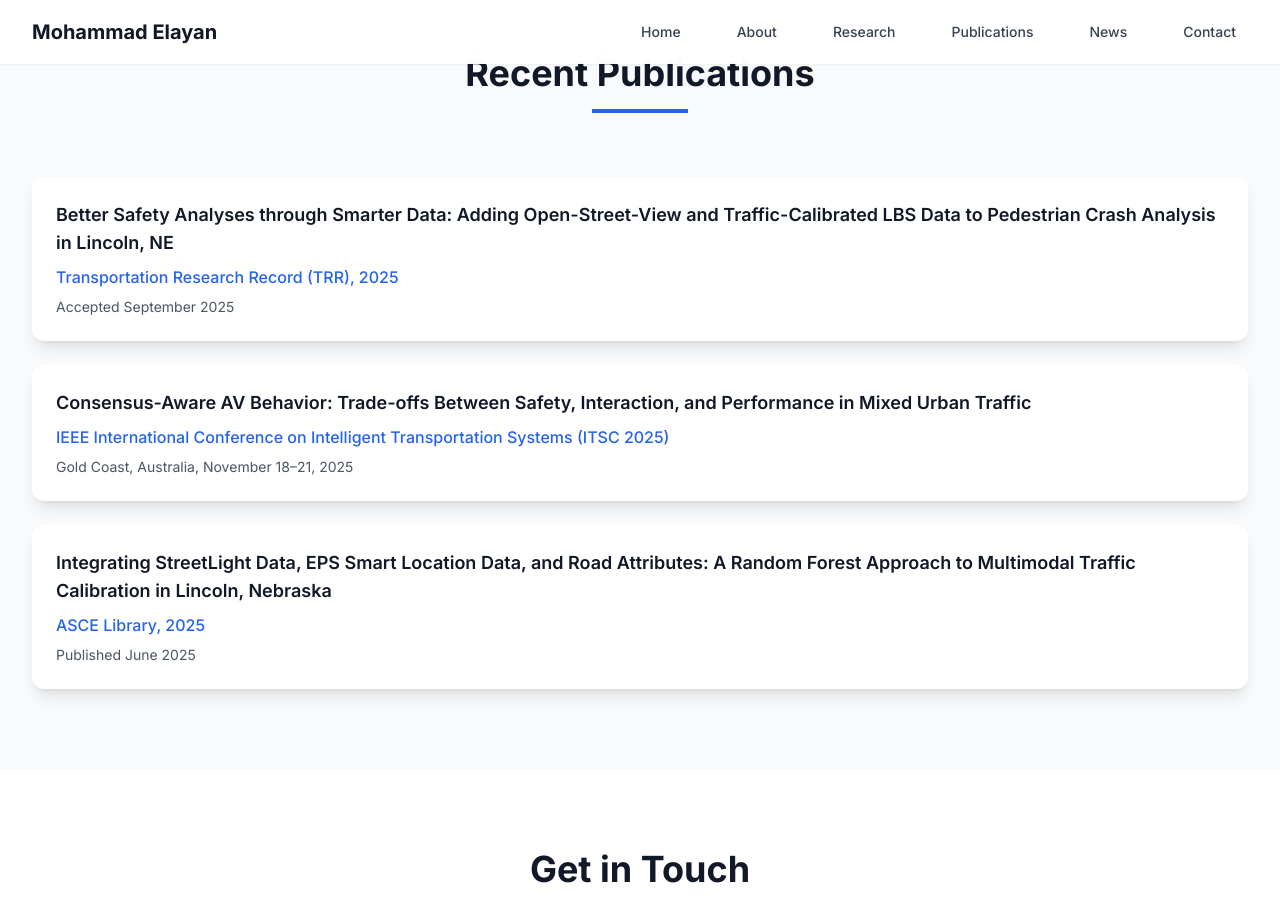
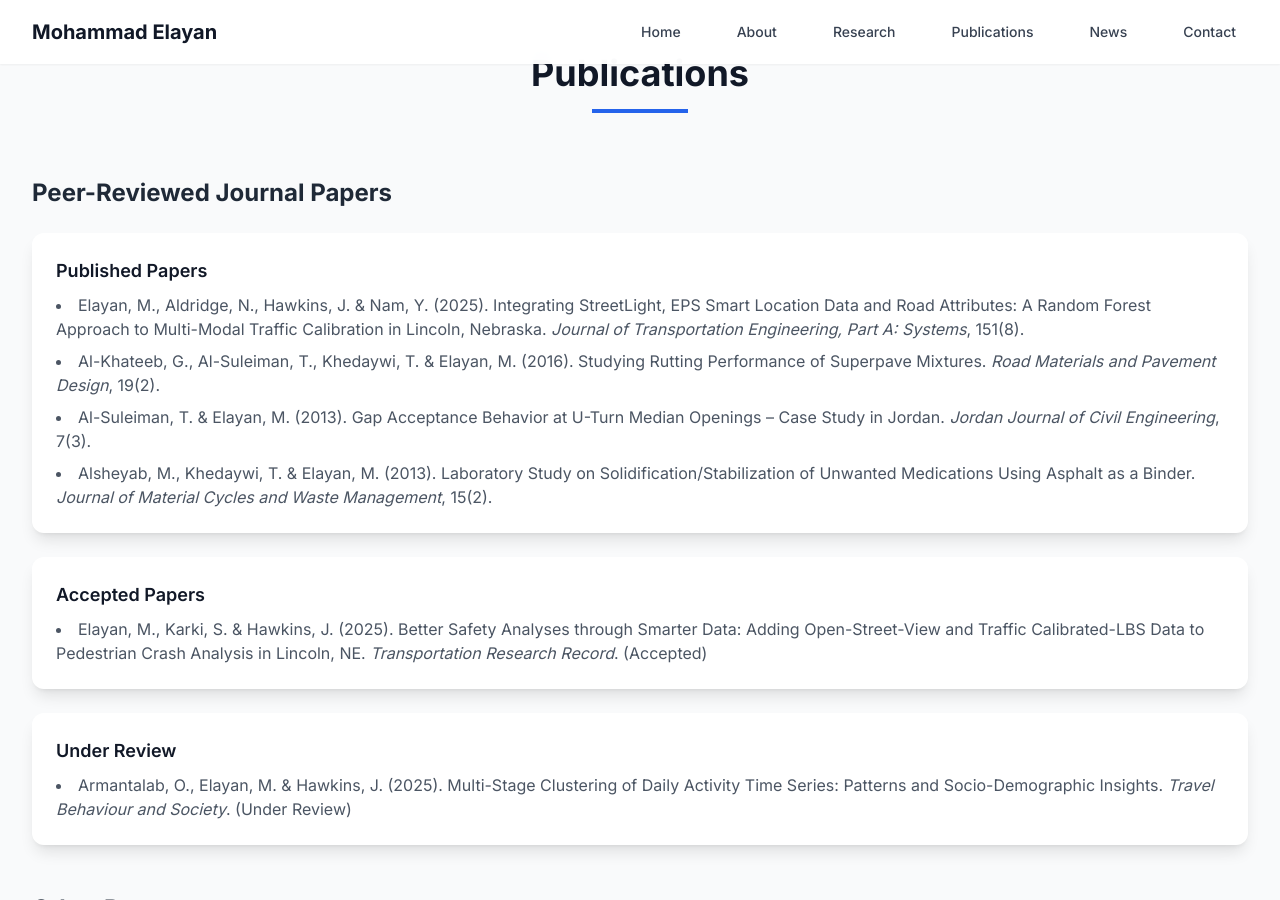
Before and after one commit to mselayan/mselayan.github.io, a Jekyll site: the page index.html, which Jekyll copies as it is, in a window 1280 px wide and 900 px high, scrolled down 4208 px. Built offline with Jekyll 4.4.1, drawn with Linux system fonts in a browser that asks for light colours; nearby versions of some CDN libraries; some of the changed text lies outside the part shown.

Commit message:
Update index.html

```diff
--- a/index.html
+++ b/index.html
@@ -354,26 +354,76 @@
     <section id="publications" class="py-20 bg-gray-50">
         <div class="max-w-7xl mx-auto px-4 sm:px-6 lg:px-8">
             <div class="text-center mb-16">
-                <h2 class="text-4xl font-bold text-gray-900 mb-4">Recent Publications</h2>
+                <h2 class="text-4xl font-bold text-gray-900 mb-4">Publications</h2>
                 <div class="w-24 h-1 bg-blue-600 mx-auto"></div>
             </div>
+
+            <!-- Peer-Reviewed Journal Papers -->
+            <div class="mb-12">
+                <h3 class="text-2xl font-bold text-gray-800 mb-6">Peer-Reviewed Journal Papers</h3>
                 <div class="space-y-6">
+
+                    <!-- Published -->
                     <div class="bg-white p-6 rounded-xl shadow-lg card-hover">
-                    <h3 class="text-lg font-semibold text-gray-900 mb-2">Better Safety Analyses through Smarter Data: Adding Open-Street-View and Traffic-Calibrated LBS Data to Pedestrian Crash Analysis in Lincoln, NE</h3>
-                    <p class="text-blue-600 font-medium mb-2">Transportation Research Record (TRR), 2025</p>
-                    <p class="text-gray-600 text-sm">Accepted September 2025</p>
+                        <h4 class="text-lg font-semibold text-gray-900 mb-2">Published Papers</h4>
+                        <ul class="list-disc list-inside text-gray-600 space-y-2">
+                            <li>Elayan, M., Aldridge, N., Hawkins, J. & Nam, Y. (2025). Integrating StreetLight, EPS Smart Location Data and Road Attributes: A Random Forest Approach to Multi-Modal Traffic Calibration in Lincoln, Nebraska. <em>Journal of Transportation Engineering, Part A: Systems</em>, 151(8).</li>
+                            <li>Al-Khateeb, G., Al-Suleiman, T., Khedaywi, T. & Elayan, M. (2016). Studying Rutting Performance of Superpave Mixtures. <em>Road Materials and Pavement Design</em>, 19(2).</li>
+                            <li>Al-Suleiman, T. & Elayan, M. (2013). Gap Acceptance Behavior at U-Turn Median Openings – Case Study in Jordan. <em>Jordan Journal of Civil Engineering</em>, 7(3).</li>
+                            <li>Alsheyab, M., Khedaywi, T. & Elayan, M. (2013). Laboratory Study on Solidification/Stabilization of Unwanted Medications Using Asphalt as a Binder. <em>Journal of Material Cycles and Waste Management</em>, 15(2).</li>
+                        </ul>
                     </div>
+
+                    <!-- Accepted -->
                     <div class="bg-white p-6 rounded-xl shadow-lg card-hover">
-                    <h3 class="text-lg font-semibold text-gray-900 mb-2">Consensus-Aware AV Behavior: Trade-offs Between Safety, Interaction, and Performance in Mixed Urban Traffic</h3>
-                    <p class="text-blue-600 font-medium mb-2">IEEE International Conference on Intelligent Transportation Systems (ITSC 2025)</p>
-                    <p class="text-gray-600 text-sm">Gold Coast, Australia, November 18–21, 2025</p>
+                        <h4 class="text-lg font-semibold text-gray-900 mb-2">Accepted Papers</h4>
+                        <ul class="list-disc list-inside text-gray-600 space-y-2">
+                            <li>Elayan, M., Karki, S. & Hawkins, J. (2025). Better Safety Analyses through Smarter Data: Adding Open-Street-View and Traffic Calibrated-LBS Data to Pedestrian Crash Analysis in Lincoln, NE. <em>Transportation Research Record</em>. (Accepted)</li>
+                        </ul>
                     </div>
+
+                    <!-- Under Review -->
                     <div class="bg-white p-6 rounded-xl shadow-lg card-hover">
-                    <h3 class="text-lg font-semibold text-gray-900 mb-2">Integrating StreetLight Data, EPS Smart Location Data, and Road Attributes: A Random Forest Approach to Multimodal Traffic Calibration in Lincoln, Nebraska</h3>
-                    <p class="text-blue-600 font-medium mb-2">ASCE Library, 2025</p>
-                    <p class="text-gray-600 text-sm">Published June 2025</p>
+                        <h4 class="text-lg font-semibold text-gray-900 mb-2">Under Review</h4>
+                        <ul class="list-disc list-inside text-gray-600 space-y-2">
+                            <li>Armantalab, O., Elayan, M. & Hawkins, J. (2025). Multi-Stage Clustering of Daily Activity Time Series: Patterns and Socio-Demographic Insights. <em>Travel Behaviour and Society</em>. (Under Review)</li>
+                        </ul>
+                    </div>
+
                 </div>
             </div>
+
+            <!-- Other Papers -->
+            <div class="mb-12">
+                <h3 class="text-2xl font-bold text-gray-800 mb-6">Other Papers</h3>
+                <div class="bg-white p-6 rounded-xl shadow-lg card-hover">
+                    <ul class="list-disc list-inside text-gray-600 space-y-2">
+                        <li>Elayan, M. & Kontar, W. (2025). <em>Consensus-Aware AV Behavior: Trade-offs Between Safety, Interaction, and Performance in Mixed Urban Traffic.</em> arXiv preprint arXiv:2505.04379. <a href="https://arxiv.org/abs/2505.04379" target="_blank" class="text-blue-600 underline">https://arxiv.org/abs/2505.04379</a></li>
+                    </ul>
+                </div>
+            </div>
+
+            <!-- Conference Papers -->
+            <div class="mb-12">
+                <h3 class="text-2xl font-bold text-gray-800 mb-6">Conference Papers & Presentations</h3>
+                <div class="bg-white p-6 rounded-xl shadow-lg card-hover">
+                    <ul class="list-disc list-inside text-gray-600 space-y-2">
+                        <li>Elayan, M. & Kontar, W. (2025). Consensus-Aware AV Behavior: Trade-offs Between Safety, Interaction, and Performance in Mixed Urban Traffic. Accepted for Presentation at the IEEE International Conference on Intelligent Transportation Systems (ITSC), Gold Coast, Australia.</li>
+                        <li>Elayan, M., Karki, S. & Hawkins, J. (2025). Better Safety Analyses through Smarter Data: Adding Open-Street-View and Traffic Calibrated-LBS Data to Pedestrian Crash Analysis in Lincoln, NE. Presented at the TRB 104th Annual Meeting, Washington, DC.</li>
+                    </ul>
+                </div>
+            </div>
+
+            <!-- Technical Reports -->
+            <div>
+                <h3 class="text-2xl font-bold text-gray-800 mb-6">Technical Reports</h3>
+                <div class="bg-white p-6 rounded-xl shadow-lg card-hover">
+                    <ul class="list-disc list-inside text-gray-600 space-y-2">
+                        <li>Nam, Y., Hawkins, J., Butler, D., Aldridge, N., Elayan, M., & Yoo, J. (2024). Modeling Pedestrian and Bicyclist Crash Exposure with Location-Based Service Data. Nebraska Department of Transportation, Technical Report No. SPR-FY23(025).</li>
+                    </ul>
+                </div>
+            </div>
+
         </div>
     </section>
 
```
Lines whose indentation alone changed are shown as unchanged.
